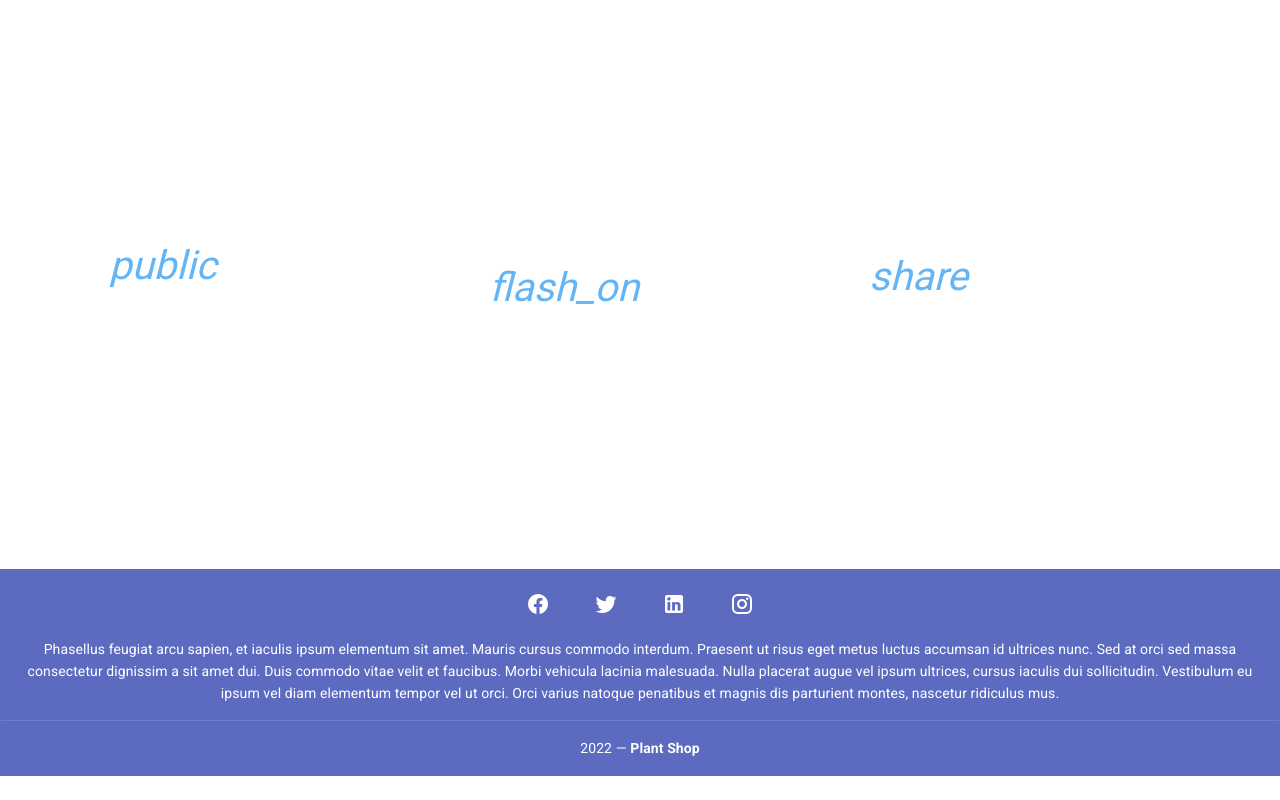
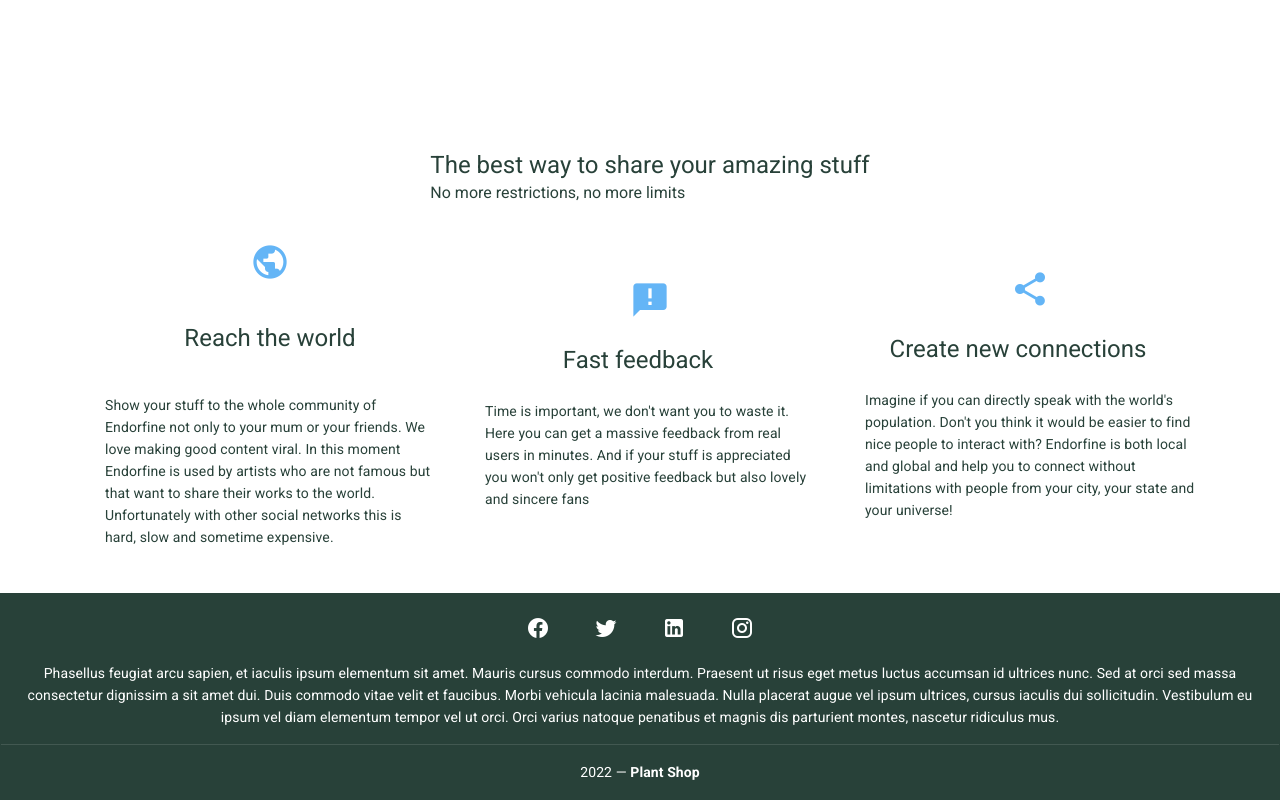
Before and after one commit to khanhnm222/nuxt-plant-shop, a Nuxt app: page / in a window 1280 px wide. Shown: the part 627-1427 px from the top of the page. Before the commit the page ends 1403 px from the top, so only its background shows below. Built offline with nearby package versions, Linux system fonts and the light colour scheme.

Commit message:
Update UI styles

```diff
--- a/components/Footer.vue
+++ b/components/Footer.vue
@@ -6,7 +6,7 @@
     <v-card
       flat
       tile
-      class="indigo lighten-1 white--text text-center"
+      class="lighten-1 white--text text-center"
     >
       <v-card-text>
         <v-btn
@@ -25,7 +25,7 @@
         Phasellus feugiat arcu sapien, et iaculis ipsum elementum sit amet. Mauris cursus commodo interdum. Praesent ut risus eget metus luctus accumsan id ultrices nunc. Sed at orci sed massa consectetur dignissim a sit amet dui. Duis commodo vitae velit et faucibus. Morbi vehicula lacinia malesuada. Nulla placerat augue vel ipsum ultrices, cursus iaculis dui sollicitudin. Vestibulum eu ipsum vel diam elementum tempor vel ut orci. Orci varius natoque penatibus et magnis dis parturient montes, nascetur ridiculus mus.
       </v-card-text>
 
-      <v-divider></v-divider>
+      <v-divider />
 
       <v-card-text class="white--text">
         {{ new Date().getFullYear() }} — <strong>Plant Shop</strong>
@@ -36,15 +36,15 @@
 
 <script>
 export default {
-  name: 'Footer',
+  name: 'AppFooter',
   data: () => ({
     icons: [
       'mdi-facebook',
       'mdi-twitter',
       'mdi-linkedin',
-      'mdi-instagram',
-    ],
-  }),
+      'mdi-instagram'
+    ]
+  })
 }
 </script>
 <style>
--- a/components/ProductCard.vue
+++ b/components/ProductCard.vue
@@ -10,7 +10,7 @@ export default {
   <v-card class="mr-10 mb-10">
     <v-img
       :src="dataSource.src"
-      class="white--text align-end"
+      class="cursor-pointer white--text align-end"
       gradient="to bottom, rgba(0,0,0,.1), rgba(0,0,0,.5)"
     >
       <v-card-title v-text="dataSource.title" />
@@ -34,5 +34,13 @@ export default {
 <style scoped>
 .v-card {
   max-width: 250px;
+  border-radius: 5px !important;
 }
 </style>
+<style>
+.v-responsive__content {
+  color: white;
+  align-self: flex-end;
+  flex: auto;
+}
+</style>
--- a/components/ScrollTop.vue
+++ b/components/ScrollTop.vue
@@ -1,9 +1,9 @@
 <template>
   <v-fab-transition>
     <v-btn
-      class="action_btn"
       v-show="showFab"
       v-scroll="checkScroll"
+      class="action_btn"
       color="primary"
       fab
       fixed
--- a/pages/About.vue
+++ b/pages/About.vue
@@ -5,9 +5,9 @@ export default {
 </script>
 
 <template>
-  <v-app>
-    <v-main>
-      <div>About</div>
-    </v-main>
-  </v-app>
+  <div class="main-content">
+    <div class="app-color flex justify-center font-semibold underline text-3xl">
+      About
+    </div>
+  </div>
 </template>
--- a/pages/Blogs.vue
+++ b/pages/Blogs.vue
@@ -22,7 +22,7 @@ export default {
 
 <template>
   <div class="main-content">
-    <div class="flex justify-center font-semibold underline mb-6 text-3xl">
+    <div class="app-color flex justify-center font-semibold underline text-3xl">
       Blogs
     </div>
     <div class="">
@@ -38,7 +38,7 @@ export default {
           <v-card-title>Top 10 Australian beaches</v-card-title>
         </v-img>
 
-        <v-card-subtitle class="pb-0">
+        <v-card-subtitle class="main-color pb-0">
           Number 10
         </v-card-subtitle>
 
--- a/pages/Contact.vue
+++ b/pages/Contact.vue
@@ -6,7 +6,7 @@ export default {
 
 <template>
   <div class="main-content">
-    <div class="flex justify-center font-semibold underline mb-6 text-3xl">
+    <div class="app-color flex justify-center font-semibold underline text-3xl">
       Contact
     </div>
   </div>
--- a/pages/Products.vue
+++ b/pages/Products.vue
@@ -7,6 +7,46 @@ export default {
     return {
       cards: [{
         title: 'Monstera Deliciosa',
+        flex: 6,
+        src: 'https://img.freepik.com/free-photo/monstera-deliciosa-plant-pot_53876-133119.jpg?t=st=1654448894~exp=1654449494~hmac=f841a1da12858103773cee76f4f44699c044e95cf7f3eb2dd595a87adcdcbb14&w=740'
+      },
+      {
+        title: 'Bird\'s Nest Fern',
+        flex: 6,
+        src: 'https://img.freepik.com/free-photo/plant-terracotta-pot-birds-nest-fern-plant_53876-146303.jpg?t=st=1654449434~exp=1654450034~hmac=1532ddbbb6b90488e0839b4e8042843be18c15e931828599872f1744db6303fc&w=740'
+      },
+      {
+        title: 'Peace Lily',
+        flex: 6,
+        src: 'https://img.freepik.com/free-photo/monstera-deliciosa-plant-pot_53876-133119.jpg?t=st=1654448894~exp=1654449494~hmac=f841a1da12858103773cee76f4f44699c044e95cf7f3eb2dd595a87adcdcbb14&w=740'
+      },
+      {
+        title: 'Bird\'s Nest Fern',
+        flex: 6,
+        src: 'https://img.freepik.com/free-photo/plant-terracotta-pot-birds-nest-fern-plant_53876-146303.jpg?t=st=1654449434~exp=1654450034~hmac=1532ddbbb6b90488e0839b4e8042843be18c15e931828599872f1744db6303fc&w=740'
+      },
+      {
+        title: 'Peace Lily',
+        flex: 6,
+        src: 'https://img.freepik.com/free-photo/monstera-deliciosa-plant-pot_53876-133119.jpg?t=st=1654448894~exp=1654449494~hmac=f841a1da12858103773cee76f4f44699c044e95cf7f3eb2dd595a87adcdcbb14&w=740'
+      },
+      {
+        title: 'Bird\'s Nest Fern',
+        flex: 6,
+        src: 'https://img.freepik.com/free-photo/plant-terracotta-pot-birds-nest-fern-plant_53876-146303.jpg?t=st=1654449434~exp=1654450034~hmac=1532ddbbb6b90488e0839b4e8042843be18c15e931828599872f1744db6303fc&w=740'
+      },
+      {
+        title: 'Peace Lily',
+        flex: 6,
+        src: 'https://img.freepik.com/free-photo/monstera-deliciosa-plant-pot_53876-133119.jpg?t=st=1654448894~exp=1654449494~hmac=f841a1da12858103773cee76f4f44699c044e95cf7f3eb2dd595a87adcdcbb14&w=740'
+      },
+      {
+        title: 'Bird\'s Nest Fern',
+        flex: 6,
+        src: 'https://img.freepik.com/free-photo/plant-terracotta-pot-birds-nest-fern-plant_53876-146303.jpg?t=st=1654449434~exp=1654450034~hmac=1532ddbbb6b90488e0839b4e8042843be18c15e931828599872f1744db6303fc&w=740'
+      },
+      {
+        title: 'Peace Lily',
         flex: 6,
         src: 'https://img.freepik.com/free-photo/monstera-deliciosa-plant-pot_53876-133119.jpg?t=st=1654448894~exp=1654449494~hmac=f841a1da12858103773cee76f4f44699c044e95cf7f3eb2dd595a87adcdcbb14&w=740'
       },
@@ -32,11 +72,11 @@ export default {
 <template>
   <div>
     <div class="main-content">
-      <div class="flex justify-center font-semibold underline mb-6 text-3xl">
+      <div class="app-color flex justify-center font-semibold underline text-3xl mb-6">
         Products
       </div>
-      <div class="flex">
-        <div v-for="card in cards" :key="card.title">
+      <div class="flex flex-wrap justify-center">
+        <div v-for="(card, index) in cards" :key="index">
           <ProductCard :data-source="card" />
         </div>
       </div>
@@ -44,6 +84,5 @@ export default {
   </div>
 </template>
 
-<style scoped>
-
+<style>
 </style>
--- a/pages/index.vue
+++ b/pages/index.vue
@@ -4,27 +4,26 @@
       <section>
         <v-parallax :src="imageLink.sub_main" height="600">
           <v-layout column align-center justify-center class="white--text">
-            <h1 class="white--text mb-2 display-1 text-xs-center" style="font-weight: 900; text-shadow: 3px 2px #000000">
+            <h1
+              class="white--text mb-2 display-1 text-xs-center"
+              style="font-weight: 900; text-shadow: 3px 2px #000000"
+            >
               The social network for epic content
             </h1>
-            <div class="white--text subheading mb-3 text-xs-center" style="font-weight: 900; text-shadow: 2px 2px #000000">
+            <div
+              class="white--text subheading mb-3 text-xs-center"
+              style="font-weight: 900; text-shadow: 2px 2px #000000"
+            >
               Unlesh your creativity without limitations
             </div>
-            <v-btn class="blue lighten-2 mt-5" large>
-              Get Started
-            </v-btn>
+            <v-btn class="blue lighten-2 mt-5" large> Get Started </v-btn>
           </v-layout>
         </v-parallax>
       </section>
 
       <section>
-        <v-layout
-          column
-          wrap
-          class="my-5"
-          align-center
-        >
-          <v-flex xs12 sm4 class="my-3">
+        <v-layout column wrap class="my-5" align-center>
+          <v-flex xs12 sm4 class="app-color my-3">
             <div class="text-xs-center">
               <h2 class="headline">The best way to share your amazing stuff</h2>
               <span class="subheading">
@@ -37,40 +36,54 @@
               <v-layout row wrap align-center>
                 <v-flex xs12 md4>
                   <v-card class="elevation-0 transparent">
-                    <v-card-text class="text-xs-center">
-                      <v-icon x-large class="blue--text text--lighten-2">public</v-icon>
+                    <v-card-text class="flex justify-center text-xs-center">
+                      <v-icon x-large class="blue--text text--lighten-2">mdi-earth</v-icon>
                     </v-card-text>
                     <v-card-title primary-title class="layout justify-center">
-                      <div class="headline text-xs-center">Reach the world</div>
+                      <div class="flex justify-center headline text-xs-center">Reach the world</div>
                     </v-card-title>
-                    <v-card-text>
-                      Show your stuff to the whole community of Endorfine not only to your mum or your friends. We love making good content viral. In this moment Endorfine is used by artists who are not famous but that want to share their works to the world. Unfortunately with other social networks this is hard, slow and sometime expensive.
+                    <v-card-text class="flex justify-center">
+                      Show your stuff to the whole community of Endorfine not
+                      only to your mum or your friends. We love making good
+                      content viral. In this moment Endorfine is used by artists
+                      who are not famous but that want to share their works to
+                      the world. Unfortunately with other social networks this
+                      is hard, slow and sometime expensive.
                     </v-card-text>
                   </v-card>
                 </v-flex>
                 <v-flex xs12 md4>
                   <v-card class="elevation-0 transparent">
-                    <v-card-text class="text-xs-center">
-                      <v-icon x-large class="blue--text text--lighten-2">flash_on</v-icon>
+                    <v-card-text class="flex justify-center text-xs-center">
+                      <v-icon x-large class="blue--text text--lighten-2">mdi-message-alert</v-icon>
                     </v-card-text>
-                    <v-card-title primary-title class="layout justify-center">
+                    <v-card-title primary-title class="flex justify-center layout">
                       <div class="headline">Fast feedback</div>
                     </v-card-title>
-                    <v-card-text>
-                      Time is important, we don't want you to waste it. Here you can get a massive feedback from real users in minutes. And if your stuff is appreciated you won't only get positive feedback but also lovely and sincere fans <3
+                    <v-card-text class="flex justify-center">
+                      Time is important, we don't want you to waste it. Here you
+                      can get a massive feedback from real users in minutes. And
+                      if your stuff is appreciated you won't only get positive
+                      feedback but also lovely and sincere fans
                     </v-card-text>
                   </v-card>
                 </v-flex>
                 <v-flex xs12 md4>
                   <v-card class="elevation-0 transparent">
-                    <v-card-text class="text-xs-center">
-                      <v-icon x-large class="blue--text text--lighten-2">share</v-icon>
+                    <v-card-text class="flex justify-center text-xs-center">
+                      <v-icon x-large class="blue--text text--lighten-2">mdi-share-variant</v-icon>
                     </v-card-text>
-                    <v-card-title primary-title class="layout justify-center">
-                      <div class="headline text-xs-center">Create new connections</div>
+                    <v-card-title primary-title class="flex layout justify-center">
+                      <div class="headline text-xs-center">
+                        Create new connections
+                      </div>
                     </v-card-title>
-                    <v-card-text>
-                      Imagine if you can directly speak with the world's population. Don't you think it would be easier to find nice people to interact with? Endorfine is both local and global and help you to connect without limitations with people from your city, your state and your universe!
+                    <v-card-text class="flex justify-center">
+                      Imagine if you can directly speak with the world's
+                      population. Don't you think it would be easier to find
+                      nice people to interact with? Endorfine is both local and
+                      global and help you to connect without limitations with
+                      people from your city, your state and your universe!
                     </v-card-text>
                   </v-card>
                 </v-flex>
@@ -89,14 +102,12 @@ export default {
     return {
       title: 'Endorfine',
       imageLink: {
-        main:
-          'https://firebasestorage.googleapis.com/v0/b/endorfinevue.appspot.com/o/assets%2Fb13f0434-b228-11e6-8e5d-5252025056ab_web_scale_0.4666667_0.4666667__.jpg?alt=media&token=660df23e-599e-434b-9313-ba69c973eeea',
+        main: 'https://firebasestorage.googleapis.com/v0/b/endorfinevue.appspot.com/o/assets%2Fb13f0434-b228-11e6-8e5d-5252025056ab_web_scale_0.4666667_0.4666667__.jpg?alt=media&token=660df23e-599e-434b-9313-ba69c973eeea',
         sub_main:
           'https://img.freepik.com/free-photo/green-wall-mockup-with-green-plant-shelf3d-rendering_41470-4114.jpg?w=1380&t=st=1654439870~exp=1654440470~hmac=ff4d20770ede510a0b14ec572dac0b987eafd1a782f282b35f052e0d396604d2',
-        logo:
-          'https://firebasestorage.googleapis.com/v0/b/endorfinevue.appspot.com/o/assets%2Fandroid-chrome-512x512.png?alt=media&token=8a0a66f6-4741-4ff6-8f28-eb9ec74374df',
+        logo: 'https://firebasestorage.googleapis.com/v0/b/endorfinevue.appspot.com/o/assets%2Fandroid-chrome-512x512.png?alt=media&token=8a0a66f6-4741-4ff6-8f28-eb9ec74374df',
         social_cover:
-          'https://firebasestorage.googleapis.com/v0/b/endorfinevue.appspot.com/o/assets%2Fo-NIGHTCLUB-facebook.jpg?alt=media&token=cefc5c4c-9714-41da-9c22-f63caf5e89a4'
+          'https://firebasestorage.googleapis.com/v0/b/endorfinevue.appspot.com/o/assets%2Fo-NIGHTCLUB-facebook.jpg?alt=media&token=cefc5c4c-9714-41da-9c22-f63caf5e89a4',
       },
       subscribed: false
     }
@@ -115,6 +126,8 @@ export default {
 }
 </script>
 
-<style>
-
+<style scoped>
+.v-card__text, .v-card__title {
+  color: #284139 !important;
+}
 </style>
```
